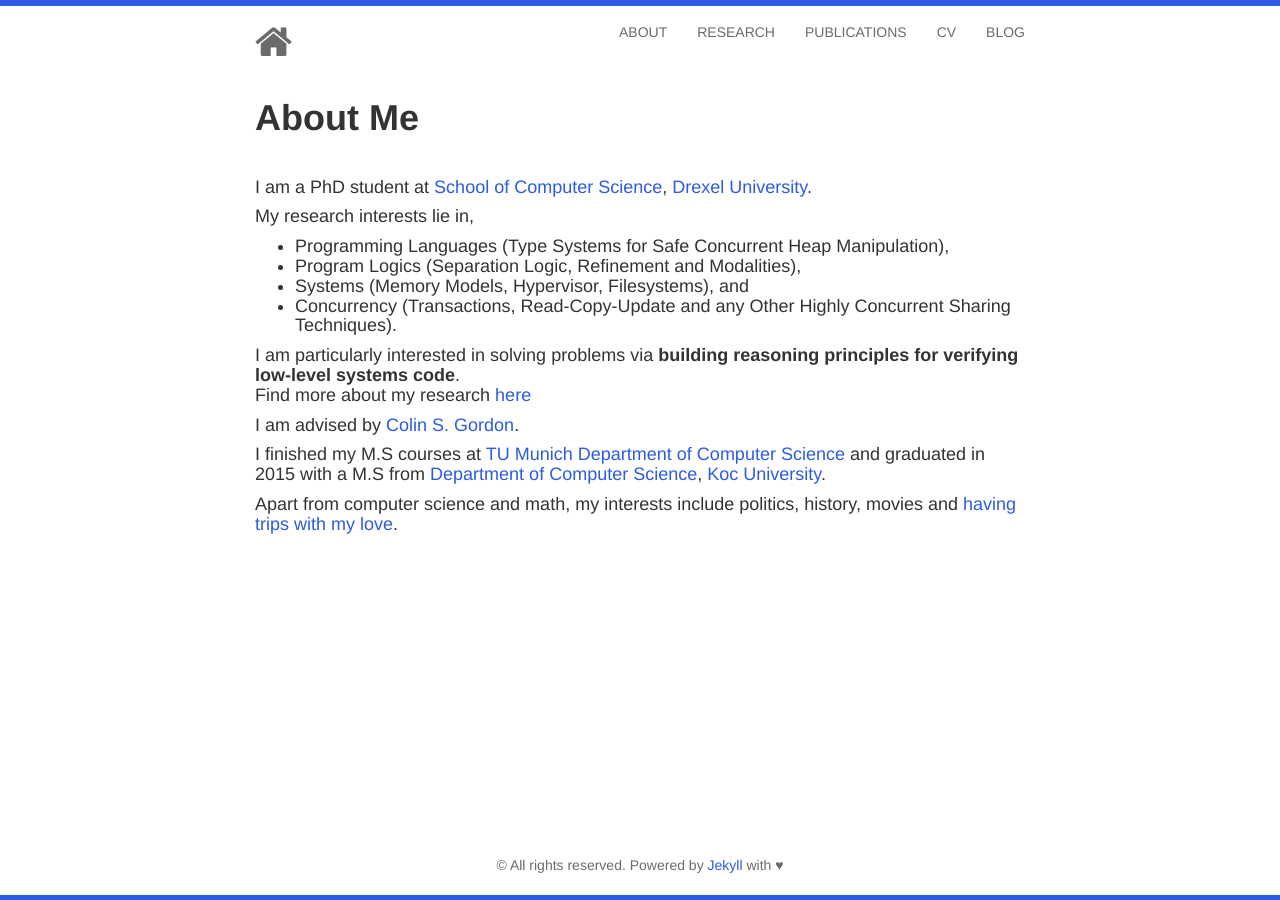
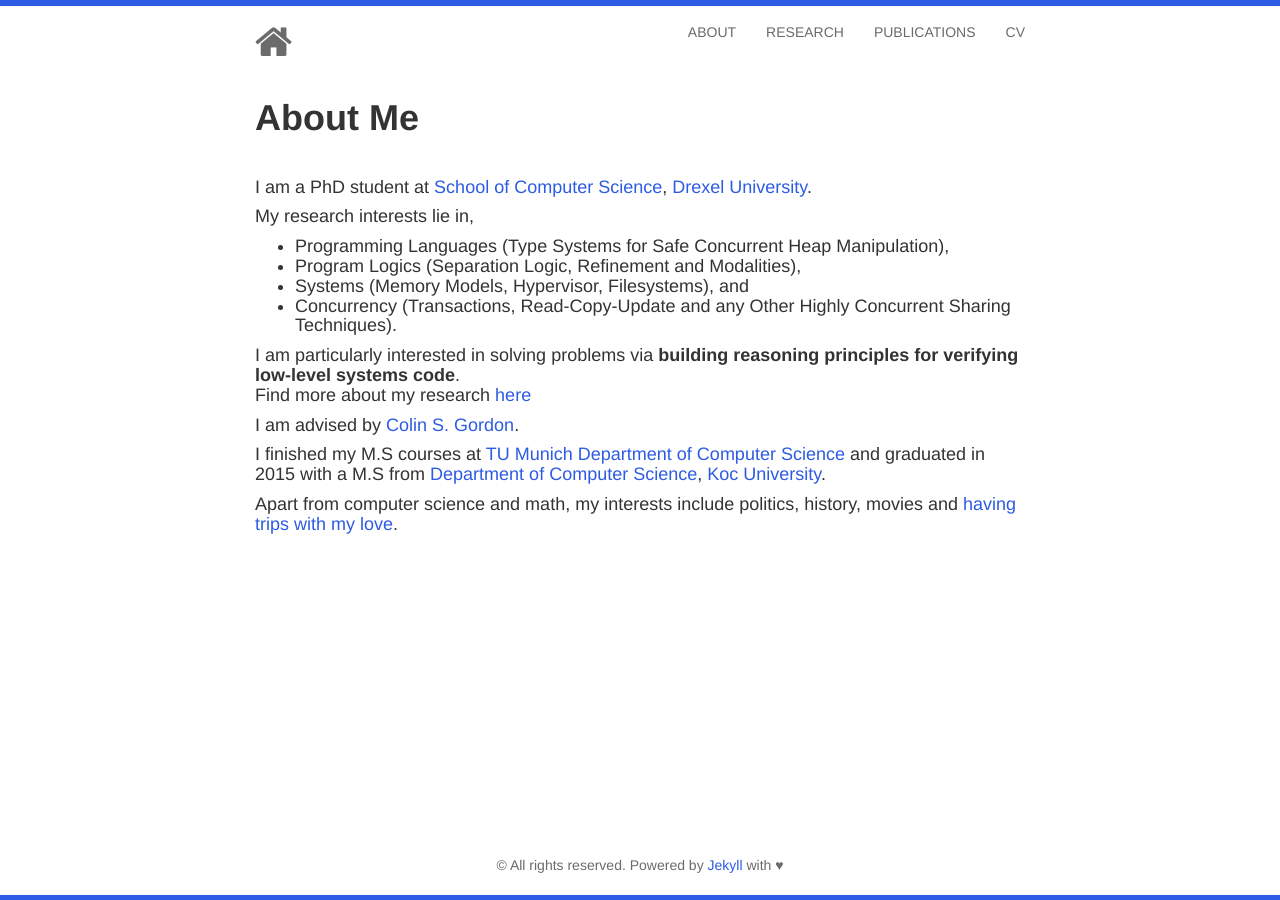
Before and after one commit to ismailkuru/deprecated.github.io, a Jekyll site: the page built from index.html, in a window 1280 px wide. Built offline with Jekyll 4.4.1, drawn with Linux system fonts in a browser that asks for light colours; nearby versions of some CDN libraries.

Commit message:
Update header.html

```diff
--- a/_includes/header.html
+++ b/_includes/header.html
@@ -9,7 +9,6 @@
         <li><a href="{{ site.url }}/research/index.html">RESEARCH</a></li>
         <li><a href="{{ site.url }}/publications/index.html">PUBLICATIONS</a></li>
         <li><a href="{{ site.url }}/cv/index.html">CV</a></li>
-        <li><a href="{{ site.url }}/blog/index.html">BLOG</a></li>
       </ul>
     </div>
   </div>
```
